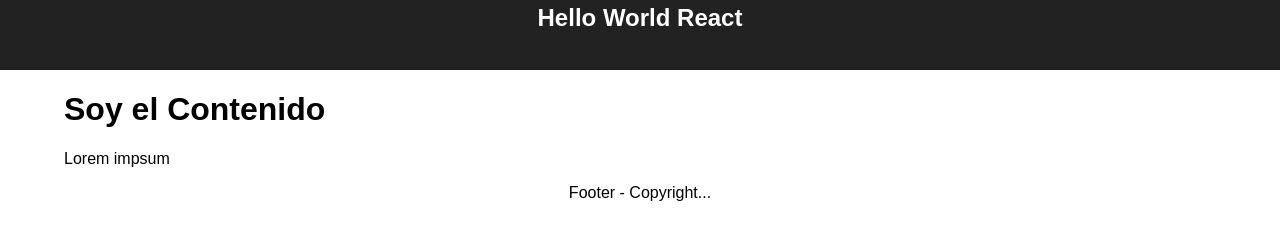
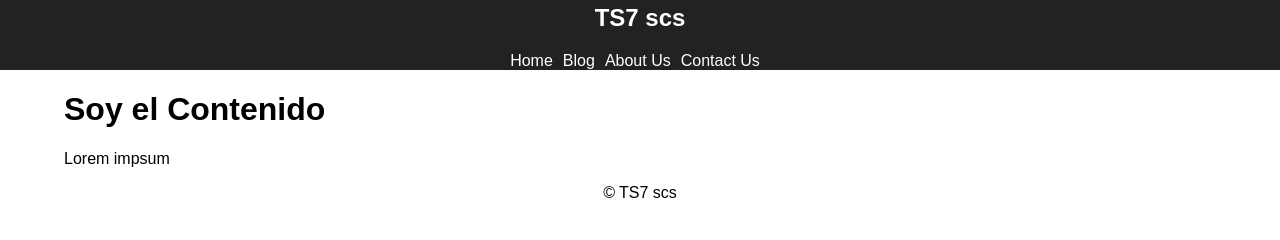
Before and after one commit to Mikshem/hello-world, a React app: page / in a window 1280 px wide. Shown: the part 120-360 px from the top of the page. Built offline with nearby package versions, Linux system fonts and the light colour scheme.

Commit message:
Aplicando PorpTypes

```diff
--- a/package.json
+++ b/package.json
@@ -3,6 +3,7 @@
   "version": "0.1.0",
   "private": true,
   "dependencies": {
+    "prop-types": "^15.5.10",
     "react": "^15.5.4",
     "react-dom": "^15.5.4"
   },
--- a/src/components/App.js
+++ b/src/components/App.js
@@ -1,18 +1,20 @@
 import React, { Component } from 'react';
 
-//COMPONENTS
-
+// COMPONENTS
 import Header from './global/Header';
 import Content from './global/Content';
 import Footer from './global/Footer';
+
+// DATA
+import items from '../data/menu';
 
 class App extends Component {
   render() {
     return (
       <div className="App">
-        <Header />
+        <Header title="TS7 scs" items={items} />
         <Content />
-        <Footer />
+        <Footer copyright="&copy; TS7 scs"/>
       </div>
     );
   }
--- a/src/components/global/Footer.js
+++ b/src/components/global/Footer.js
@@ -1,11 +1,19 @@
 import React, { Component } from 'react';
+import PropTypes from 'prop-types';
 import './css/Footer.css';
 
 class Footer extends Component {
+  static propTypes = {
+      copyright: PropTypes.string
+  };
+
   render() {
+    const {copyright ='&copy; React 2017'}= this.props;
+
     return (
       <div className="Footer">
-        <p>Footer - Copyright...</p>
+        <p>{copyright}</p>
+
       </div>
     );
   }
--- a/src/components/global/Header.js
+++ b/src/components/global/Header.js
@@ -1,14 +1,27 @@
 import React, { Component } from 'react';
+import PropTypes from 'prop-types';
 import logo from './images/logo.svg';
 import './css/Header.css';
 
 class Header extends Component {
+  static propTypes = {
+      title: PropTypes.string.isRequired,
+      items: PropTypes.array.isRequired
+  };
+
   render() {
+    const { title, items} = this.props;
+
     return (
       <div className="Header">
         <div className="Logo">
           <img src={logo} alt="logo" />
-          <h2>Hello World React</h2>
+          <h2>{title}</h2>
+
+          <ul className="Menu">
+            {items && items.map((item, key) => <li key={key}>{item.title}</li>)}
+          </ul>
+
         </div>
 
       </div>
--- a/src/components/global/css/Header.css
+++ b/src/components/global/css/Header.css
@@ -15,3 +15,14 @@
   from { transform: rotate(0deg); }
   to { transform: rotate(360deg); }
 }
+
+.Menu {
+  margin: 0;
+  padding: 0;
+  list-style: none;
+}
+
+.Menu li {
+  display: inline-block;
+  padding-right: 10px;
+}
--- /dev/null
+++ b/src/data/menu.js
@@ -0,0 +1,18 @@
+export default [
+    {
+        title: 'Home',
+        url: '/'
+    },
+    {
+        title: 'Blog',
+        url: '/blog'
+    },
+    {
+        title: 'About Us',
+        url: '/about'
+    },
+    {
+        title: 'Contact Us',
+        url: '/contact'
+    }
+];
```
Also changed, not shown: 1 other file.
